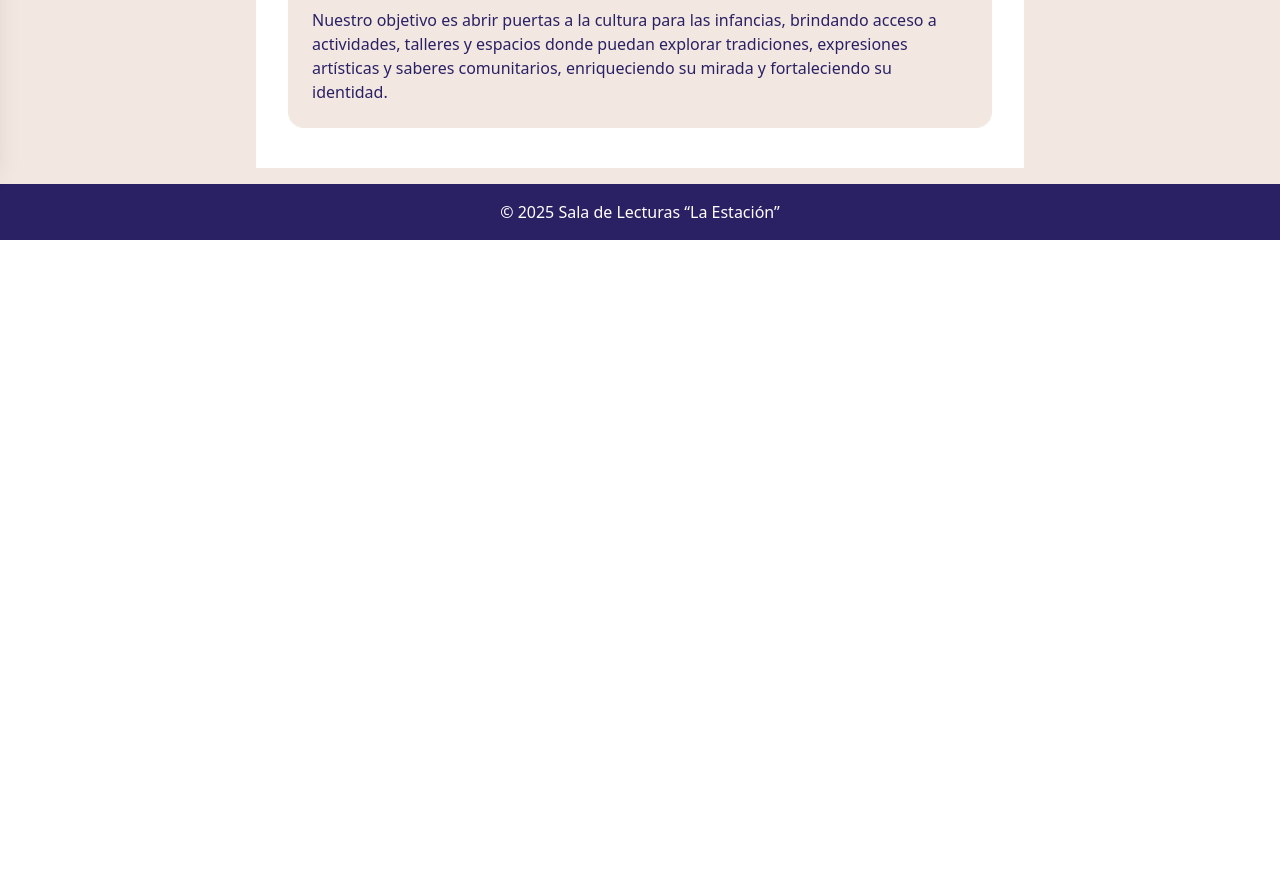
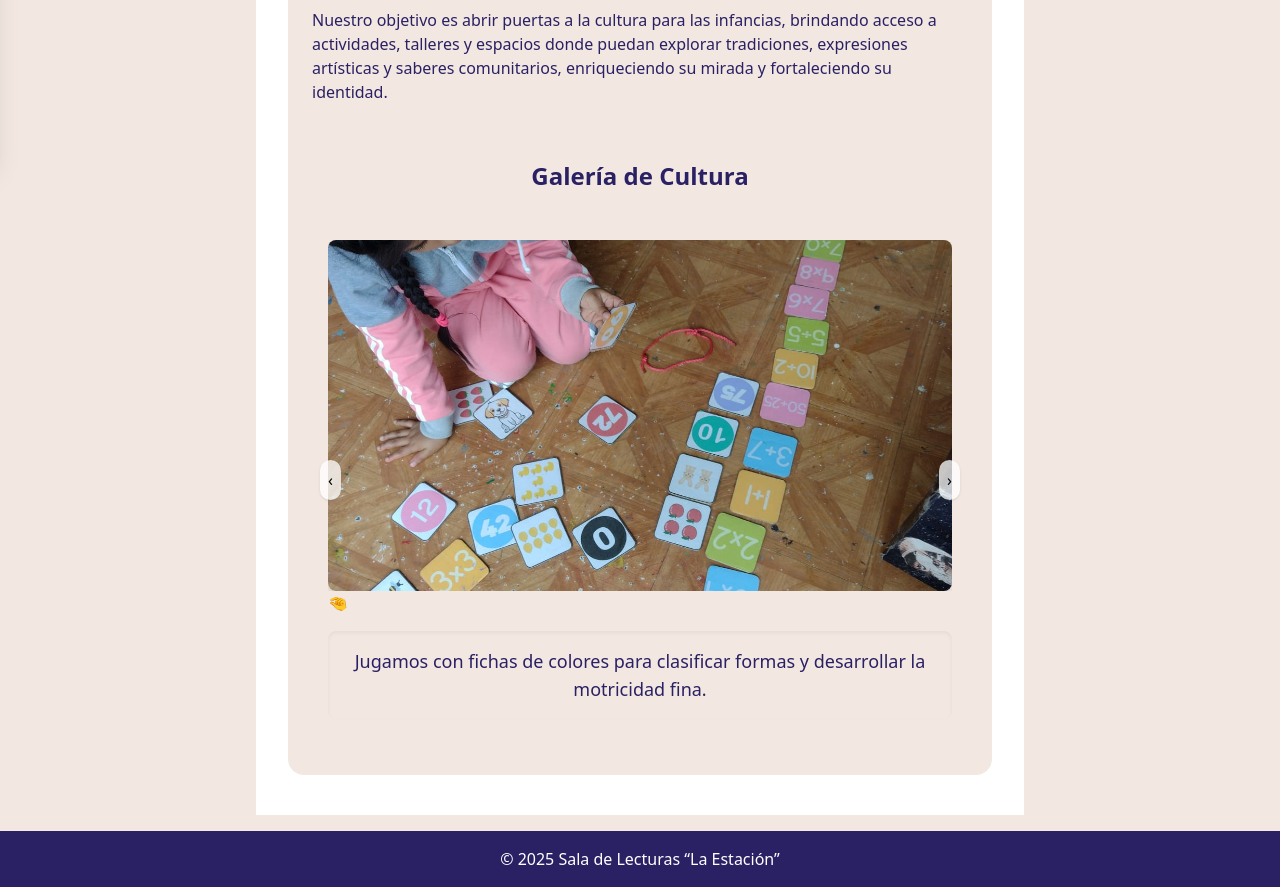
Before and after one commit to vagosbirthday/pruebas_Estacion, a React (Vite) app: page /#/actividad/cultura in a window 1280 px wide. Shown: the part 640-1527 px from the top of the page. Before the commit the page ends 880 px from the top, so only its background shows below. Built offline with nearby package versions, Linux system fonts and the light colour scheme.

Commit message:
Todas las tarjetas existen, en todas las categorias

```diff
--- /dev/null
+++ b/src/components/CulturaGallery.jsx
@@ -0,0 +1,55 @@
+// src/components/ManualidadesGallery.jsx
+import React, { useState } from 'react'
+import { useKeenSlider } from 'keen-slider/react'
+import 'keen-slider/keen-slider.min.css'
+import texts from '../data/texts'
+import images from '../data/images'
+
+export default function ManualidadesGallery() {
+  const [current, setCurrent] = useState(0)
+  const [sliderRef, slider] = useKeenSlider({
+    loop: true,
+    slidesPerView: 1.1,
+    spacing: 0,
+    breakpoints: {
+      '(min-width:640px)':  { slidesPerView: 2, spacing: 15 },
+      '(min-width:1024px)': { slidesPerView: 3, spacing: 20 }
+    },
+    slideChanged(s) {
+      setCurrent(s.track.details.rel)
+    }
+  })
+
+  const items = texts.gallery.juegos.map((t, i) => ({
+    src: images.gallery.juegos[i],
+    alt: t.alt,
+    caption: t.caption
+  }))
+
+  return (
+    <div className="relative max-w-4xl mx-auto py-8 px-0 sm:px-4">
+      <div ref={sliderRef} className="keen-slider">
+        {items.map(({ src, alt }, i) => (
+          <div key={i} className="keen-slider__slide">
+            <div className="w-full aspect-w-4 aspect-h-3 md:aspect-w-16 md:aspect-h-9 overflow-hidden rounded-lg shadow-md bg-white">
+              <img src={src} alt={alt} className="w-full h-full object-cover" />
+            </div>
+          </div>
+        ))}
+      </div>
+
+      {slider && (
+        <>
+          <button onClick={() => slider.prev()} className="absolute top-1/2 left-2 transform -translate-y-1/2 bg-white/75 hover:bg-opacity-100 p-2 rounded-full shadow">‹</button>
+          <button onClick={() => slider.next()} className="absolute top-1/2 right-2 transform -translate-y-1/2 bg-white/75 hover:bg-opacity-100 p-2 rounded-full shadow">›</button>
+        </>
+      )}
+
+      <div className="swipe-hint">🤏</div>
+
+      <div className="mt-4 bg-fondo p-4 rounded-lg shadow-inner text-morado text-center text-lg max-w-2xl mx-auto">
+        {items[current]?.caption}
+      </div>
+    </div>
+  )
+}
--- /dev/null
+++ b/src/components/LecturaGallery.jsx
@@ -0,0 +1,63 @@
+import React, { useState } from 'react'
+import { useKeenSlider } from 'keen-slider/react'
+import 'keen-slider/keen-slider.min.css'
+import texts from '../data/texts'
+import images from '../data/images'
+
+export default function LecturaGallery() {
+  const [current, setCurrent] = useState(0)
+  const [sliderRef, slider] = useKeenSlider({
+    loop: true,
+    slidesPerView: 1.1,
+    spacing: 0,
+    breakpoints: {
+      '(min-width:640px)':  { slidesPerView: 2, spacing: 15 },
+      '(min-width:1024px)': { slidesPerView: 3, spacing: 20 }
+    },
+    slideChanged(s) {
+      setCurrent(s.track.details.rel)
+    }
+  })
+
+  // Por ahora reutiliza el array de juegos
+  const items = texts.gallery.juegos.map((t, i) => ({
+    src: images.gallery.juegos[i],
+    alt: t.alt,
+    caption: t.caption
+  }))
+
+  return (
+    <div className="relative max-w-4xl mx-auto py-8 px-0 sm:px-4">
+      <div ref={sliderRef} className="keen-slider">
+        {items.map(({ src, alt }, i) => (
+          <div key={i} className="keen-slider__slide">
+            <div className="w-full aspect-w-4 aspect-h-3 md:aspect-w-16 md:aspect-h-9 overflow-hidden rounded-lg shadow-md bg-white">
+              <img src={src} alt={alt} className="w-full h-full object-cover" />
+            </div>
+          </div>
+        ))}
+      </div>
+
+      {slider && (
+        <>
+          <button
+            onClick={() => slider.prev()}
+            className="absolute top-1/2 left-2 transform -translate-y-1/2 bg-white/75 hover:bg-opacity-100 p-2 rounded-full shadow"
+            aria-label="Anterior"
+          >‹</button>
+          <button
+            onClick={() => slider.next()}
+            className="absolute top-1/2 right-2 transform -translate-y-1/2 bg-white/75 hover:bg-opacity-100 p-2 rounded-full shadow"
+            aria-label="Siguiente"
+          >›</button>
+        </>
+      )}
+
+      <div className="swipe-hint">🤏</div>
+
+      <div className="mt-4 bg-fondo p-4 rounded-lg shadow-inner text-morado text-center text-lg max-w-2xl mx-auto">
+        {items[current]?.caption}
+      </div>
+    </div>
+  )
+}
--- /dev/null
+++ b/src/components/ManualidadesGallery.jsx
@@ -0,0 +1,62 @@
+import React, { useState } from 'react'
+import { useKeenSlider } from 'keen-slider/react'
+import 'keen-slider/keen-slider.min.css'
+import texts from '../data/texts'
+import images from '../data/images'
+
+export default function ManualidadesGallery() {
+  const [current, setCurrent] = useState(0)
+  const [sliderRef, slider] = useKeenSlider({
+    loop: true,
+    slidesPerView: 1.1,
+    spacing: 0,
+    breakpoints: {
+      '(min-width:640px)':  { slidesPerView: 2, spacing: 15 },
+      '(min-width:1024px)': { slidesPerView: 3, spacing: 20 }
+    },
+    slideChanged(s) {
+      setCurrent(s.track.details.rel)
+    }
+  })
+
+  const items = texts.gallery.juegos.map((t, i) => ({
+    src: images.gallery.juegos[i],
+    alt: t.alt,
+    caption: t.caption
+  }))
+
+  return (
+    <div className="relative max-w-4xl mx-auto py-8 px-0 sm:px-4">
+      <div ref={sliderRef} className="keen-slider">
+        {items.map(({ src, alt }, i) => (
+          <div key={i} className="keen-slider__slide">
+            <div className="w-full aspect-w-4 aspect-h-3 md:aspect-w-16 md:aspect-h-9 overflow-hidden rounded-lg shadow-md bg-white">
+              <img src={src} alt={alt} className="w-full h-full object-cover" />
+            </div>
+          </div>
+        ))}
+      </div>
+
+      {slider && (
+        <>
+          <button
+            onClick={() => slider.prev()}
+            className="absolute top-1/2 left-2 transform -translate-y-1/2 bg-white/75 hover:bg-opacity-100 p-2 rounded-full shadow"
+            aria-label="Anterior"
+          >‹</button>
+          <button
+            onClick={() => slider.next()}
+            className="absolute top-1/2 right-2 transform -translate-y-1/2 bg-white/75 hover:bg-opacity-100 p-2 rounded-full shadow"
+            aria-label="Siguiente"
+          >›</button>
+        </>
+      )}
+
+      <div className="swipe-hint">🤏</div>
+
+      <div className="mt-4 bg-fondo p-4 rounded-lg shadow-inner text-morado text-center text-lg max-w-2xl mx-auto">
+        {items[current]?.caption}
+      </div>
+    </div>
+  )
+}
--- a/src/pages/ActivityPage.jsx
+++ b/src/pages/ActivityPage.jsx
@@ -1,9 +1,14 @@
+// src/pages/ActivityPage.jsx
 import React from 'react'
 import { useParams } from 'react-router-dom'
 import texts from '../data/texts'
 import images from '../data/images'
 import Section from '../components/Section'
-import JuegosGallery from '../components/JuegosGallery'
+
+import JuegosGallery         from '../components/JuegosGallery'
+import LecturaGallery        from '../components/LecturaGallery'
+import ManualidadesGallery   from '../components/ManualidadesGallery'
+import CulturaGallery        from '../components/CulturaGallery'
 
 export default function ActivityPage() {
   const { id } = useParams()
@@ -13,29 +18,44 @@ export default function ActivityPage() {
   if (!data || !img) {
     return (
       <Section title="Actividad no encontrada" accent="rojo">
-        <p className="text-morado">Lo sentimos, la actividad solicitada no existe.</p>
+        <p className="text-morado">
+          Lo sentimos, la actividad solicitada no existe.
+        </p>
       </Section>
     )
+  }
+
+  // Mapea cada id a su componente de galería
+  const galleryMap = {
+    juegos:        <JuegosGallery />,
+    lectura:       <LecturaGallery />,
+    manualidades:  <ManualidadesGallery />,
+    cultura:       <CulturaGallery />
   }
 
   return (
     <Section title={data.title} accent="verde">
       <div className="max-w-3xl mx-auto space-y-6">
+        {/* Imagen principal */}
         <img
           src={img}
           alt={data.title}
           className="w-full rounded-xl shadow-playful object-cover aspect-video"
         />
-        <p className="whitespace-pre-line text-morado">{data.description}</p>
 
-        {id === 'juegos' && (
-          <div className="pt-8">
-            <h2 className="text-2xl font-semibold text-morado mb-4 text-center">
-              Galería de Juegos
-            </h2>
-            <JuegosGallery />
-          </div>
-        )}
+        {/* Descripción */}
+        <p className="whitespace-pre-line text-morado">
+          {data.description}
+        </p>
+
+        {/* Título y galería correspondiente */}
+        <div className="pt-8">
+          <h2 className="text-2xl font-semibold text-morado mb-4 text-center">
+            Galería de {data.title}
+          </h2>
+          {/* Este renderiza el componente correcto según el id */}
+          {galleryMap[id] || null}
+        </div>
       </div>
     </Section>
   )
```
